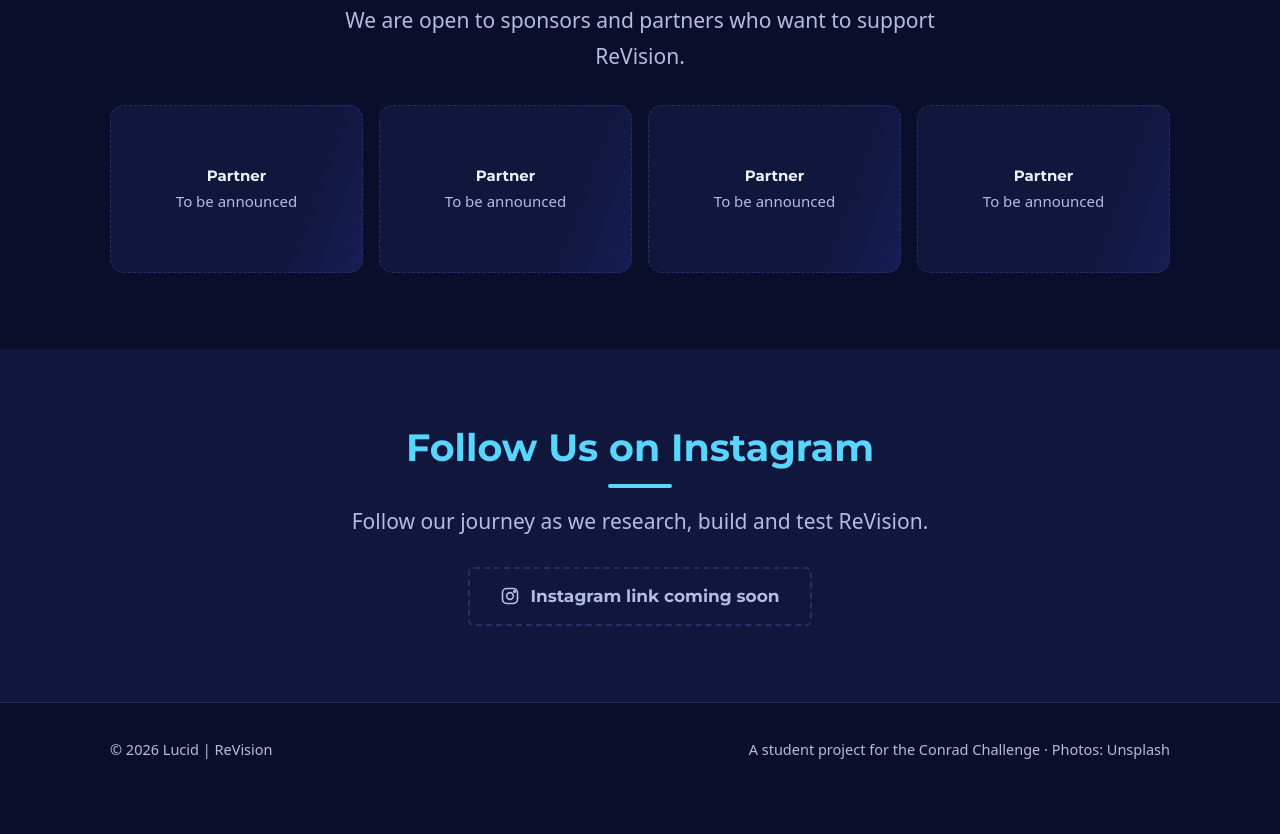
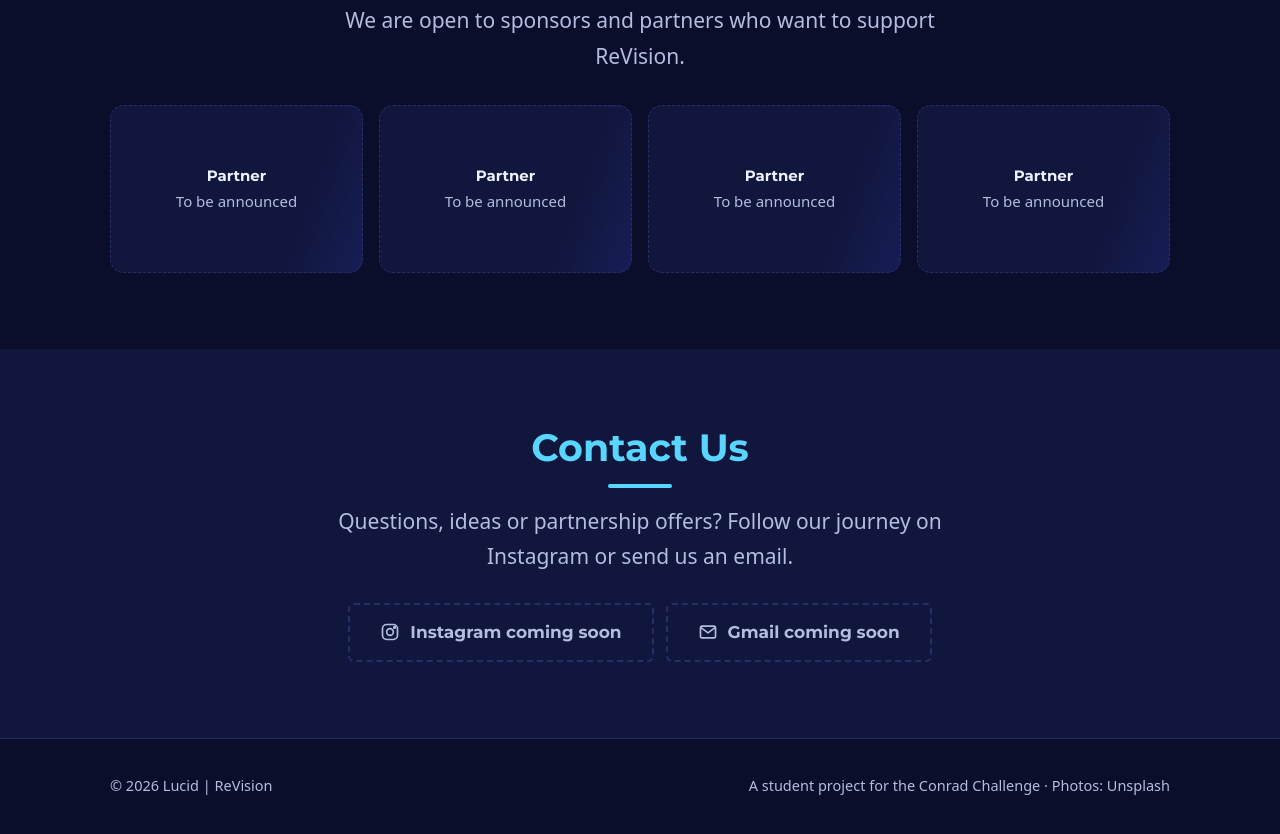
Before and after one commit to eceiravul/revision-site, a plain HTML site: page index.html in a window 1280 px wide. Shown: the part 2340-3174 px from the top of the page. Before the commit the page ends 3150 px from the top, so only its background shows below. Drawn offline with Linux system fonts and the light colour scheme.

Commit message:
Replace Instagram section with Contact Us (Instagram and Gmail)
Co-Authored-By: Claude Sonnet 5.5 <noreply@anthropic.com>

```diff
--- a/index.html
+++ b/index.html
@@ -80,11 +80,14 @@
   </div>
 </div></section>
 
-<section class="band" id="instagram"><div class="wrap center">
-  <h2>Follow Us on Instagram</h2>
-  <p class="lead">Follow our journey as we research, build and test ReVision.</p>
-  <!-- When the Instagram account exists: replace the span below with <a class="btn" href="THE-LINK" target="_blank" rel="noopener">...</a> -->
-  <div class="btns"><span class="btn disabled" aria-disabled="true"><svg class="ig" viewBox="0 0 24 24" width="20" height="20" fill="none" stroke="currentColor" stroke-width="2" stroke-linecap="round" aria-hidden="true"><rect x="3" y="3" width="18" height="18" rx="5"/><circle cx="12" cy="12" r="4"/><circle cx="17.5" cy="6.5" r="1" fill="currentColor"/></svg>Instagram link coming soon</span></div>
+<section class="band" id="contact"><div class="wrap center">
+  <h2>Contact Us</h2>
+  <p class="lead">Questions, ideas or partnership offers? Follow our journey on Instagram or send us an email.</p>
+  <!-- When ready: replace each span with <a class="btn" href="https://instagram.com/NAME" target="_blank" rel="noopener">...</a> and <a class="btn" href="mailto:NAME@gmail.com">...</a> -->
+  <div class="btns">
+    <span class="btn disabled" aria-disabled="true"><svg class="ig" viewBox="0 0 24 24" width="20" height="20" fill="none" stroke="currentColor" stroke-width="2" stroke-linecap="round" stroke-linejoin="round" aria-hidden="true"><rect x="3" y="3" width="18" height="18" rx="5"/><circle cx="12" cy="12" r="4"/><circle cx="17.5" cy="6.5" r="1" fill="currentColor"/></svg>Instagram coming soon</span>
+    <span class="btn disabled" aria-disabled="true"><svg class="ig" viewBox="0 0 24 24" width="20" height="20" fill="none" stroke="currentColor" stroke-width="2" stroke-linecap="round" stroke-linejoin="round" aria-hidden="true"><rect x="3" y="5" width="18" height="14" rx="2"/><path d="M4 7l8 6 8-6"/></svg>Gmail coming soon</span>
+  </div>
 </div></section>
 </main>
 
```
